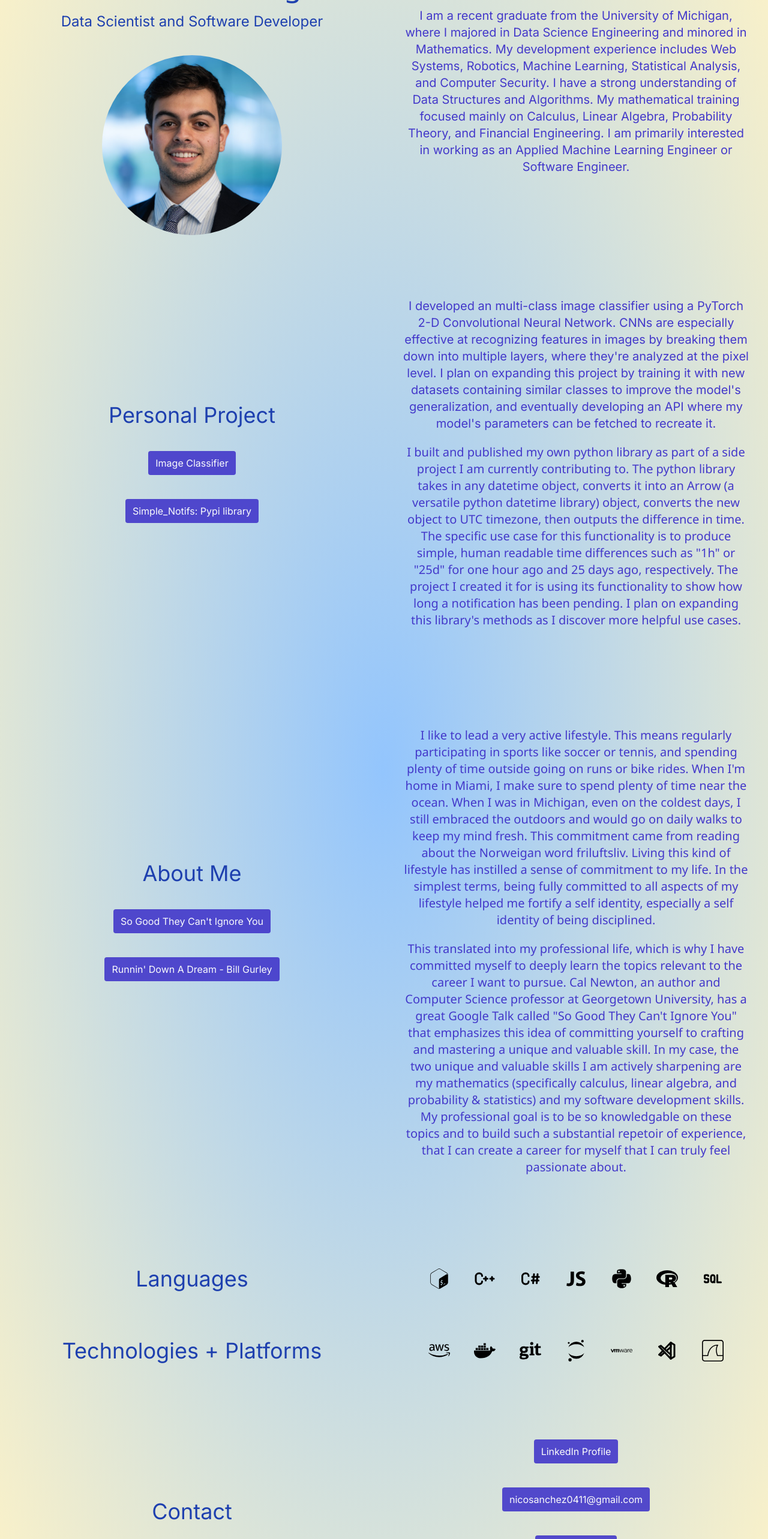
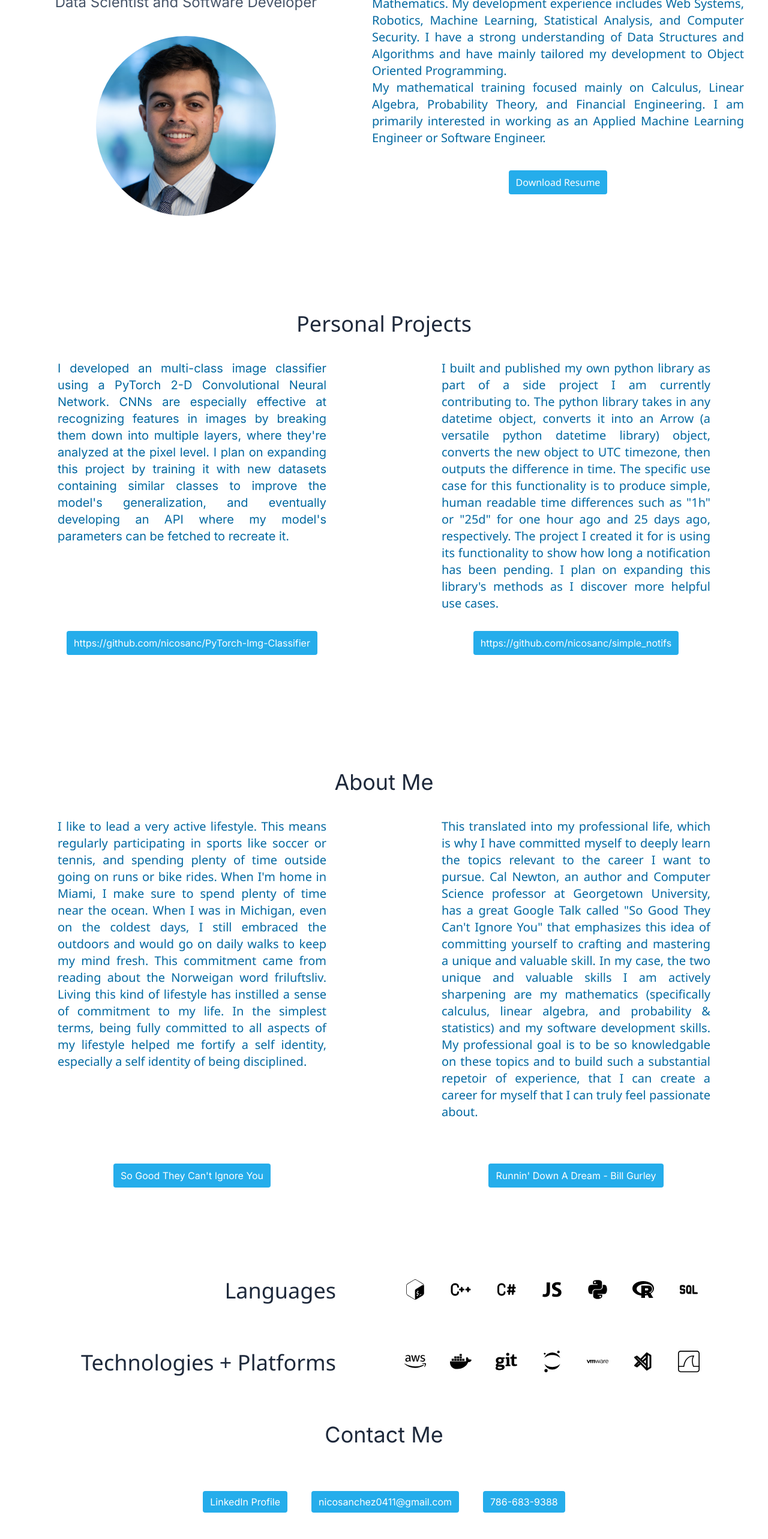
Before and after one commit to nicosanc/Portfolio-Site, a Next.js app: page / in a window 1280 px wide. Shown: the part 160-2726 px from the top of the page at 60% size. Built offline with nearby package versions, Linux system fonts and the light colour scheme.

Commit message:
fix: layout

```diff
--- a/app/aboutMe.jsx
+++ b/app/aboutMe.jsx
@@ -3,23 +3,29 @@ import React from "react";
 const AboutMe = () => {
     return(
         <>
-           <ul className="flex justify-between mb-10">
-                <li className="flex flex-col justify-center items-start w-1/2 p-8">
-                    <h1 className='text-4xl text-blue-800 font-segoe-medium mx-auto'> About Me </h1>
-                    <a href="https://www.youtube.com/watch?v=qwOdU02SE0w" className='bg-indigo-700 text-white rounded py-2 px-3 mx-auto mt-10 opacity-90'>So Good They Can&apos;t Ignore You</a>
-                    <a href="https://www.youtube.com/watch?v=xmYekD6-PZ8" className='bg-indigo-700 text-white rounded py-2 px-3 mx-auto mt-10 opacity-90'>Runnin&apos; Down A Dream - Bill Gurley</a>
-                </li>
-                <li className="flex flex-col justify-center w-1/2 p-8 items-end mt-20">
-                    <p className= 'text-center text-indigo-700 text-xl font-segoe mt-5'>
+           <h1 className='text-4xl text-slate-800 font-segoe-medium mt-40 flex justify-center mb-10'> About Me </h1>
+           <ul className="flex justify-between">
+                <li className="flex flex-col w-1/2 px-24">
+                    <p className= 'text-justify text-sky-700 text-xl font-segoe'>
                         I like to lead a very active lifestyle. This means regularly participating in sports like soccer or tennis, and spending plenty of time outside going on runs or bike rides. When I&apos;m home in Miami, I make sure to spend plenty of time near the ocean. When I was in Michigan, even on the coldest days,
                         I still embraced the outdoors and would go on daily walks to keep my mind fresh. This commitment came from reading about the Norweigan word friluftsliv. Living this kind of lifestyle has instilled a sense of commitment to my life. In the simplest terms, being fully committed to all aspects of my
                         lifestyle helped me fortify a self identity, especially a self identity of being disciplined.
                     </p>
-                    <p className= 'text-center text-indigo-700 text-xl font-segoe mt-5'>
+                </li>
+                <li className="flex flex-col w-1/2 px-24 items-end">
+                    <p className= 'text-justify text-sky-700 text-xl font-segoe'>
                     This translated into my professional life, which is why I have committed myself to deeply learn the topics relevant to the career I want to pursue. Cal Newton, an author and Computer Science professor at
                         Georgetown University, has a great Google Talk called &quot;So Good They Can&apos;t Ignore You&quot; that emphasizes this idea of committing yourself to crafting and mastering a unique and valuable skill. In my case, the two unique and valuable skills I am actively sharpening are my mathematics (specifically calculus,
                         linear algebra, and probability & statistics) and my software development skills. My professional goal is to be so knowledgable on these topics and to build such a substantial repetoir of experience, that I can create a career for myself that I can truly feel passionate about.
                     </p>
+                </li>
+            </ul>
+            <ul className="flex justify-between mb-10">
+                <li className="flex flex-col justify-center w-1/2 p-8 items-end">
+                    <a href="https://www.youtube.com/watch?v=qwOdU02SE0w" className='bg-sky-500 text-white rounded py-2 px-3 mx-auto mt-10 opacity-90'>So Good They Can&apos;t Ignore You</a>
+                </li>
+                <li className="flex flex-col justify-center w-1/2 p-8 items-end">
+                    <a href="https://www.youtube.com/watch?v=xmYekD6-PZ8" className='bg-sky-500 text-white rounded py-2 px-3 mx-auto mt-10 opacity-90'>Runnin&apos; Down A Dream - Bill Gurley</a>
                 </li>
             </ul>
         </>
--- a/app/contact.jsx
+++ b/app/contact.jsx
@@ -3,17 +3,14 @@ import React from "react";
 const ContactInfo = () => {
     return(
         <>
-               <ul className="flex justify-between">
-                <li className="flex flex-col justify-center items-start w-1/2 p-8">
-                        <h1 className='mt-20 mb-10 mx-auto text-4xl text-blue-800 text-center font-segoe-medium'> Contact </h1>
-                    </li>
-
-                    <li className="flex flex-col justify-center w-1/2 items-end my-32 items-center">
-                        <a href='https://www.linkedin.com/in/nicolas-sanchez-noguera-0792621a5/' className= "text-center bg-indigo-700 text-white rounded  py-2 px-3 opacity-90">LinkedIn Profile</a>
-                        <a href='mailto:nicosanchez0411@gmail.com'  className= "text-center bg-indigo-700 text-white rounded  py-2 px-3 opacity-90 mt-10">nicosanchez0411@gmail.com</a>
-                        <a href='tel:786-683-9388'  className= "text-center bg-indigo-700 text-white rounded  py-2 px-3 opacity-90 mt-10">786-683-9388</a>
-                    </li>
-                </ul>
+            <h1 className='mt-20 mb-20 mx-auto text-4xl text-slate-800 text-center font-segoe-medium'> Contact Me</h1>
+            <ul className=" flex justify-between">
+                <li className="items-center mx-auto mb-20">
+                    <a href='https://www.linkedin.com/in/nicolas-sanchez-noguera-0792621a5/' className= "bg-sky-500 text-white rounded  py-2 px-3 opacity-90 ">LinkedIn Profile</a>
+                    <a href='mailto:nicosanchez0411@gmail.com'  className= " bg-sky-500 text-white rounded  py-2 px-3 opacity-90 mt-10 mx-10">nicosanchez0411@gmail.com</a>
+                    <a href='tel:786-683-9388'  className= "bg-sky-500 text-white rounded  py-2 px-3 opacity-90 mt-10">786-683-9388</a>
+                </li>
+            </ul>
         </>
     )
 }
--- a/app/language-icons.jsx
+++ b/app/language-icons.jsx
@@ -9,13 +9,13 @@ const LanguagesIcons = () => {
     return(
         <>
         <ul className="flex justify-between">
-            <li  className="flex flex-col justify-center items-start w-1/2">
-            <h3 className='font-segoe-medium text-4xl text-blue-800  mx-auto mt-20'>
+            <li  className="flex flex-col w-1/2 items-end pr-20">
+            <h3 className='font-segoe text-4xl text-slate-800 mt-20'>
                 Languages
             </h3>
 
             </li>
-            <li className="flex flex-col justify-center w-1/2 items-end mt-20">
+            <li className="flex flex-col w-1/2 items-start mt-20 pr-20">
                 <ul className='flex justify-between mx-auto'>
                     <li className=' text-center'>
                         <VscTerminalBash className='text-4xl' />
@@ -44,13 +44,13 @@ const LanguagesIcons = () => {
         </ul>
 
         <ul className="flex justify-between">
-            <li  className="flex flex-col justify-center items-start w-1/2">
-            <h3 className='font-segoe-medium text-4xl text-blue-800  mx-auto mt-20'>
+            <li  className="flex flex-col items-end w-1/2 pr-20">
+            <h3 className='font-segoe text-4xl text-slate-800 mt-20'>
                 Technologies + Platforms
             </h3>
 
             </li>
-            <li className="flex flex-col justify-center w-1/2 items-end mt-20">
+            <li className="flex flex-col w-1/2 items-start mt-20 pr-20">
                 <ul className='flex justify-between mx-auto'>
                  <li className=' text-center'>
                         <FaAws className='text-4xl' />
--- a/app/page.js
+++ b/app/page.js
@@ -14,7 +14,7 @@ import AboutMe from './aboutMe';
 export default function Home() {
   return (
 
-      <div  className='bg-gradient-radial from-blue-300 to-amber-100 h-full'>
+      <div  className='bg-white h-full'>
         <Head>
             <title>
                 Nico Portfolio
--- a/app/personalInfo.jsx
+++ b/app/personalInfo.jsx
@@ -6,24 +6,31 @@ const PersonalInfo = () => {
     return(
         <>
         <ul className="flex justify-between">
-            <li  className="flex flex-col justify-center items-start w-1/2 p-8">
-                         <h3 className='pt-20 pb-5 mx-auto text-5xl text-blue-800 text-justify font-segoe'>
+            <li  className="flex flex-col justify-center items-start w-1/2">
+                         <p className='pt-20 pb-5 mx-auto text-5xl text-slate-800 text-justify font-segoe'>
                             Nicolas Sanchez Noguera
-                        </h3>
+                        </p>
 
-                        <h4 className=' pb-10 text-2xl text-blue-800 text-center font-segoe-medium mx-auto'>
+                        <p className=' pb-10 text-2xl text-slate-600 text-center font-segoe-medium mx-auto'>
                             Data Scientist and Software Developer
-                        </h4>
-                            <Image src= {profilePic} alt='my Linked in profile pic' width = '300' height="300" className='rounded-full mx-auto mb-10'/>
+                        </p>
+                            <Image src= {profilePic} alt='my Linked in profile pic' width = '300' height="300" className='rounded-full mx-auto '/>
             </li >
-            <li className="flex flex-col justify-center w-1/2 p-8 items-end font-segoe-medium">
-            <p className='text-indigo-700 text-xl text-center'>
-                        I am a recent graduate from the University of Michigan, where I majored in Data Science Engineering
-                        and minored in Mathematics. My development experience includes Web Systems, Robotics, Machine Learning,
-                        Statistical Analysis, and Computer Security. I have a strong understanding of Data Structures and Algorithms. My mathematical training focused mainly on Calculus, Linear Algebra,
-                        Probability Theory, and Financial Engineering. I am primarily interested in working as an Applied Machine Learning Engineer or Software Engineer.
-            </p>
+            <li className="flex flex-col w-1/2 text-justify font-segoe mr-10 ">
+                <p className='mt-24 text-sky-700 text-xl'>
+                            I am a recent graduate from the University of Michigan, where I majored in Data Science Engineering
+                            and minored in Mathematics. My development experience includes Web Systems, Robotics, Machine Learning,
+                            Statistical Analysis, and Computer Security. I have a strong understanding of Data Structures and Algorithms and have mainly tailored my development
+                            to Object Oriented Programming.
+                </p>
+                <p className='text-sky-700 text-xl'>
+
+                My mathematical training focused mainly on Calculus, Linear Algebra,
+                            Probability Theory, and Financial Engineering. I am primarily interested in working as an Applied Machine Learning Engineer or Software Engineer.
+                </p>
+                <a href="/NicolasSanchezNoguera_CV.pdf"  className="bg-sky-500 text-white rounded py-2 px-3  opacity-90 mx-auto mt-10"   download="NicolasSanchezNoguera_CV">Download Resume</a>
             </li >
+
         </ul>
         </>
 )}
--- a/app/personalProj.jsx
+++ b/app/personalProj.jsx
@@ -3,25 +3,33 @@ import React from "react";
 const PersonalProject = () => {
     return(
         <>
+            <h1 className='text-4xl text-slate-800 font-segoe flex justify-center mt-40 mb-10'> Personal Projects </h1>
             <ul className="flex justify-between">
-                <li className="flex flex-col justify-center items-start w-1/2 p-8">
-                    <h1 className='text-4xl text-blue-800 font-segoe-medium mx-auto'> Personal Project </h1>
-                    <a href="https://github.com/nicosanc/PyTorch-Img-Classifier.git" className='bg-indigo-700 text-white rounded py-2 px-3 mx-auto mt-10 opacity-90' > Image Classifier </a>
-                    <a href="https://github.com/nicosanc/simple_notifs.git" className='bg-indigo-700 text-white rounded py-2 px-3 mx-auto mt-10 opacity-90' > Simple_Notifs: Pypi library </a>
-                </li>
-                <li li className="flex flex-col justify-center w-1/2 p-8 items-end">
-                 <p className='text-center text-indigo-700 text-xl font-semibold-segoe'>
+                <li className="flex flex-col w-1/2 px-24">
+                <p className='text-sky-700 text-xl font-semibold-segoe text-justify '>
                     I developed an multi-class image classifier using a PyTorch 2-D Convolutional Neural Network. CNNs are especially effective at recognizing features in images by breaking them down
                     into multiple layers, where they&apos;re analyzed at the pixel level. I plan on expanding this project by training it with new datasets containing similar classes to improve the model&apos;s generalization, and
                     eventually developing an API where my model&apos;s parameters can be fetched to recreate it.
                     </p>
-                    <p className='text-center text-indigo-700 text-xl font-segoe mt-5'>
+
+                </li>
+                <li className="flex flex-col w-1/2 px-24">
+                    <p className='text-sky-700 text-xl font-segoe text-justify '>
                         I built and published my own python library as part of a side project I am currently contributing to. The python library takes in any datetime object, converts it into an Arrow (a versatile python
                         datetime library) object, converts the new object to UTC timezone, then outputs the difference in time. The specific use case for this functionality is to produce simple, human readable time differences such as &quot;1h&quot; or &quot;25d&quot; for one hour ago and 25 days ago, respectively.
                         The project I created it for is using its functionality to show how long a notification has been pending. I plan on expanding this library&apos;s methods as I discover more helpful use cases.
                     </p>
                 </li>
             </ul>
+            <ul className="flex justify-between">
+                <li className="flex flex-col w-1/2 p-8">
+                    <a href="https://github.com/nicosanc/PyTorch-Img-Classifier.git" className='bg-sky-500 text-white rounded py-2 px-3 mx-auto opacity-90 ' >https://github.com/nicosanc/PyTorch-Img-Classifier</a>
+                </li>
+                <li className="flex flex-col w-1/2 p-8">
+                    <a href="https://github.com/nicosanc/simple_notifs.git" className='bg-sky-500 text-white rounded py-2 px-3 mx-auto opacity-90' > https://github.com/nicosanc/simple_notifs</a>
+                </li>
+
+            </ul>
         </>
     )
 }
```
Also changed, not shown: 1 other file (tests, documents, lock files or other folders).
